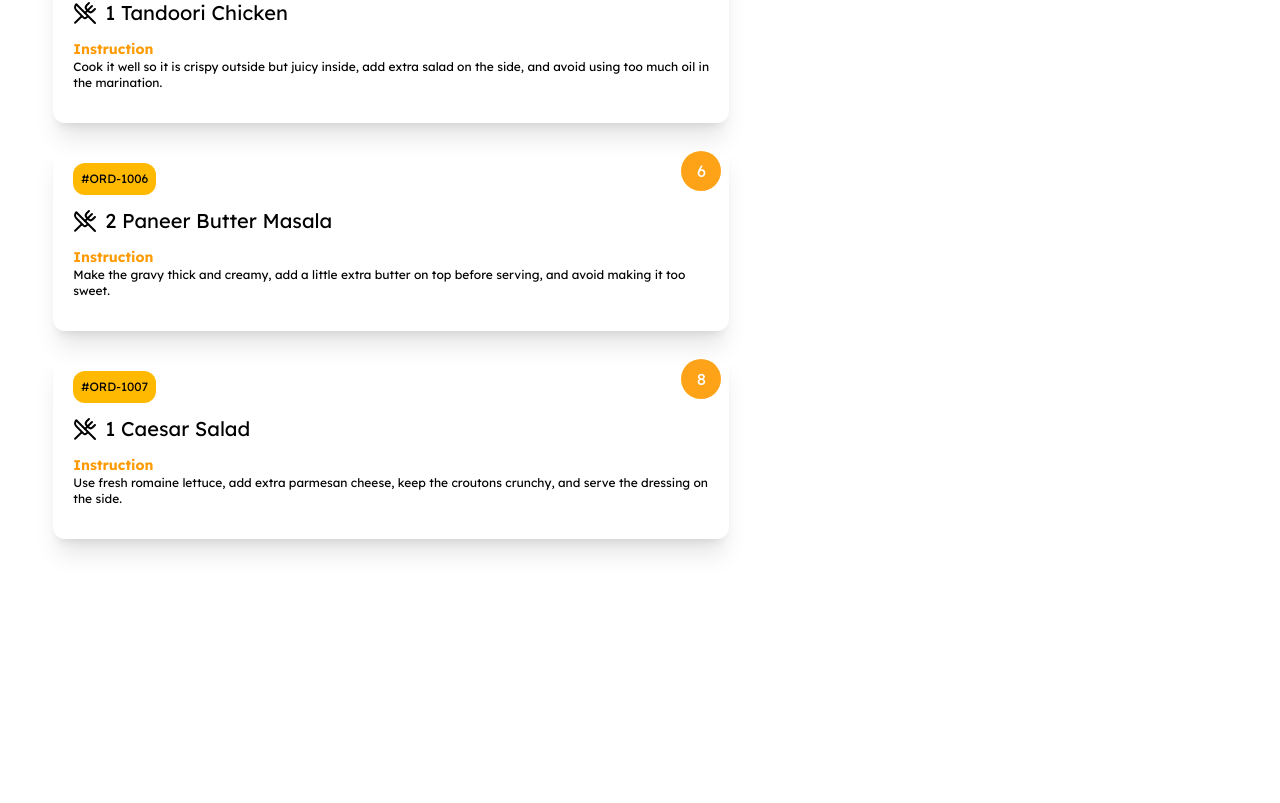
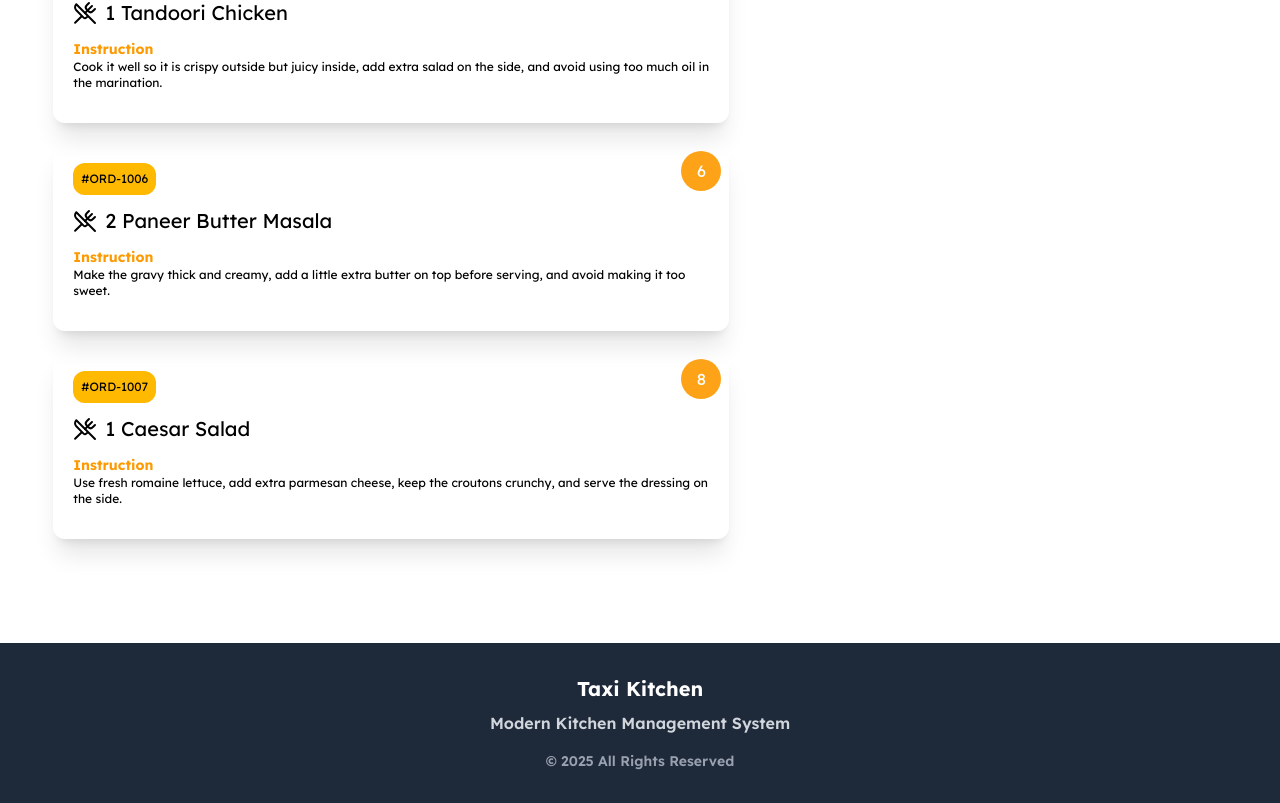
Before and after one commit to galibhub/texi-kitchen, a React (Vite) app: page / in a window 1280 px wide. Shown: the part 1413-2216 px from the top of the page. Before the commit the page ends 1992 px from the top, so only its background shows below. Built offline with nearby package versions, Linux system fonts and the light colour scheme.

Commit message:
Implemented time feature to know then the order is cooked at and the footer section is aslo added

```diff
--- a/src/App.jsx
+++ b/src/App.jsx
@@ -1,10 +1,11 @@
 import "./App.css";
+import Footer from "./components/Footer";
 import Heading from "./components/Heading";
 import Navbar from "./components/Navbar";
 import OrderContainer from "./components/OrderContainer";
 import States from "./components/States";
 import { Suspense } from "react";
-import { ToastContainer, toast } from 'react-toastify';
+import { ToastContainer, toast } from "react-toastify";
 
 const loadOrders = () => fetch("/orders.json").then((res) => res.json());
 
@@ -13,7 +14,6 @@ function App() {
   console.log(ordersPromise);
   return (
     <>
-
       <div>
         <header className="w-11/12 mx-auto py-3">
           <Navbar></Navbar>
@@ -28,6 +28,10 @@ function App() {
             <OrderContainer ordersPromise={ordersPromise}></OrderContainer>
           </Suspense>
         </section>
+<footer>
+  <Footer></Footer>
+</footer>
+
         <ToastContainer
           position="top-right"
           autoClose={5000}
@@ -39,7 +43,6 @@ pauseOnFocusLoss
           draggable
           pauseOnHover
           theme="colored"
-
         />
       </div>
     </>
--- /dev/null
+++ b/src/components/Footer.jsx
@@ -0,0 +1,15 @@
+import React from 'react';
+
+const Footer = () => {
+  return (
+    <footer className="bg-gray-800 text-white font-semibold py-8 mt-16">
+      <div className="w-11/12 mx-auto text-center">
+        <h3 className="text-xl font-bold mb-2">Taxi Kitchen</h3>
+        <p className="text-gray-300 mb-4">Modern Kitchen Management System</p>
+        <p className="text-sm text-gray-400">© 2025 All Rights Reserved</p>
+      </div>
+    </footer>
+  );
+};
+
+export default Footer;
--- a/src/components/OrderContainer.jsx
+++ b/src/components/OrderContainer.jsx
@@ -32,6 +32,8 @@ const [orders,setOrders]=useState(data);
   // handle ready//
 
   const handleCooking = (order) => {
+
+    order.coockedAt=new Date().toLocaleTimeString();
     //1.ready items er vitore order k dhukao
     const newReadyItems = [...readyItems, order];
     setreadyItems(newReadyItems);
--- a/src/components/cards/ReadyCard.jsx
+++ b/src/components/cards/ReadyCard.jsx
@@ -6,6 +6,7 @@ const ReadyCard = ({order}) => {
             <h2 className="font-bold text-2xl">{order.order_title}</h2>
             <p>Table No: {order.table_no}</p>
                <p>Table No:Waiter Id: {order.waiterId}</p>
+               <p>Cooked At: {order.coockedAt} </p>
         </div>
     );
 };
```
Lines whose indentation alone changed are shown as unchanged.
